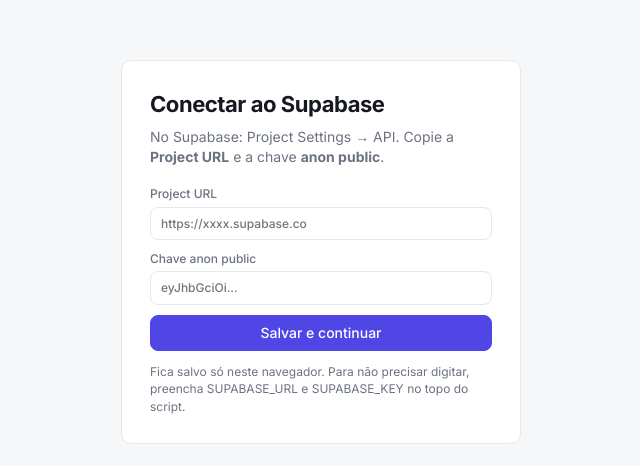
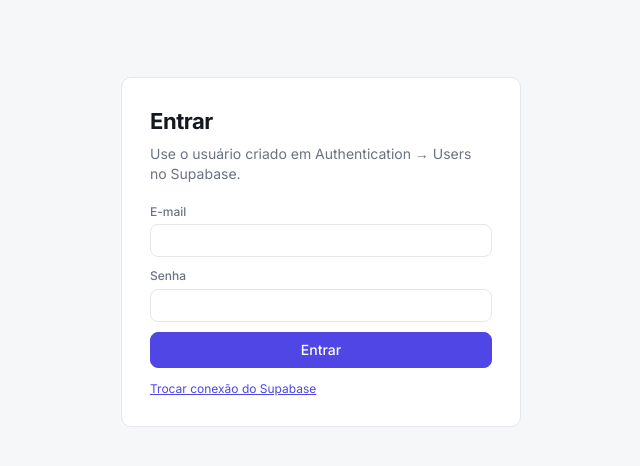
Before and after one commit to andrelisesemijoias-art/crm-cadlote, a plain HTML site: page index.html in a window 1280 px wide. Shown: the part 148-614 px from the top of the page, without its empty margins (319-959 px from the left). Drawn offline with nearby package versions, Linux system fonts and the light colour scheme.

Commit message:
Configura Supabase (URL e anon key)
Co-Authored-By: Claude Sonnet 5.5 <noreply@anthropic.com>

```diff
--- a/index.html
+++ b/index.html
@@ -212,8 +212,8 @@ tr:hover td{background:#fafbfc}
 /* =========================================================
    CONFIGURAÇÃO — opcional: preencha para não precisar digitar
    ========================================================= */
-const SUPABASE_URL = '';
-const SUPABASE_KEY = '';
+const SUPABASE_URL = 'https://jgscfvexxltyrsvdsota.supabase.co';
+const SUPABASE_KEY = 'eyJhbGciOiJIUzI1NiIsInR5cCI6IkpXVCJ9.eyJpc3MiOiJzdXBhYmFzZSIsInJlZiI6Impnc2NmdmV4eGx0eXJzdmRzb3RhIiwicm9sZSI6ImFub24iLCJpYXQiOjE3OTU3OTIxOTcsImV4cCI6MjExMTM2ODE5N30.jHLDC7KxUMj51UZmqQEGxry56a20I2b_tedj9WPIX3Y';
 
 /* ========================================================= */
 const ETAPAS = [
```
